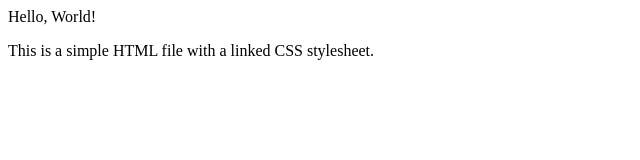
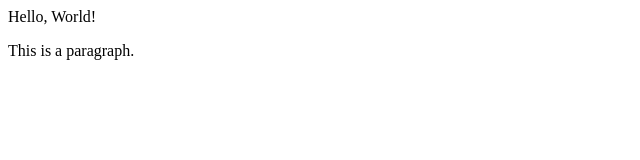
Before and after one commit to princejaiswal097/localrepo, a plain HTML site: page index.html in a window 1280 px wide. Shown: the whole page, without its empty margins (0-640 px from the left). Drawn offline with Linux system fonts and the light colour scheme.

Commit message:
added new line

```diff
--- a/index.html
+++ b/index.html
@@ -1,2 +1,2 @@
 <p>Hello, World!</p>
-<p>This is a simple HTML file with a linked CSS stylesheet.</p>
+<p>This is a paragraph.</p>
```
